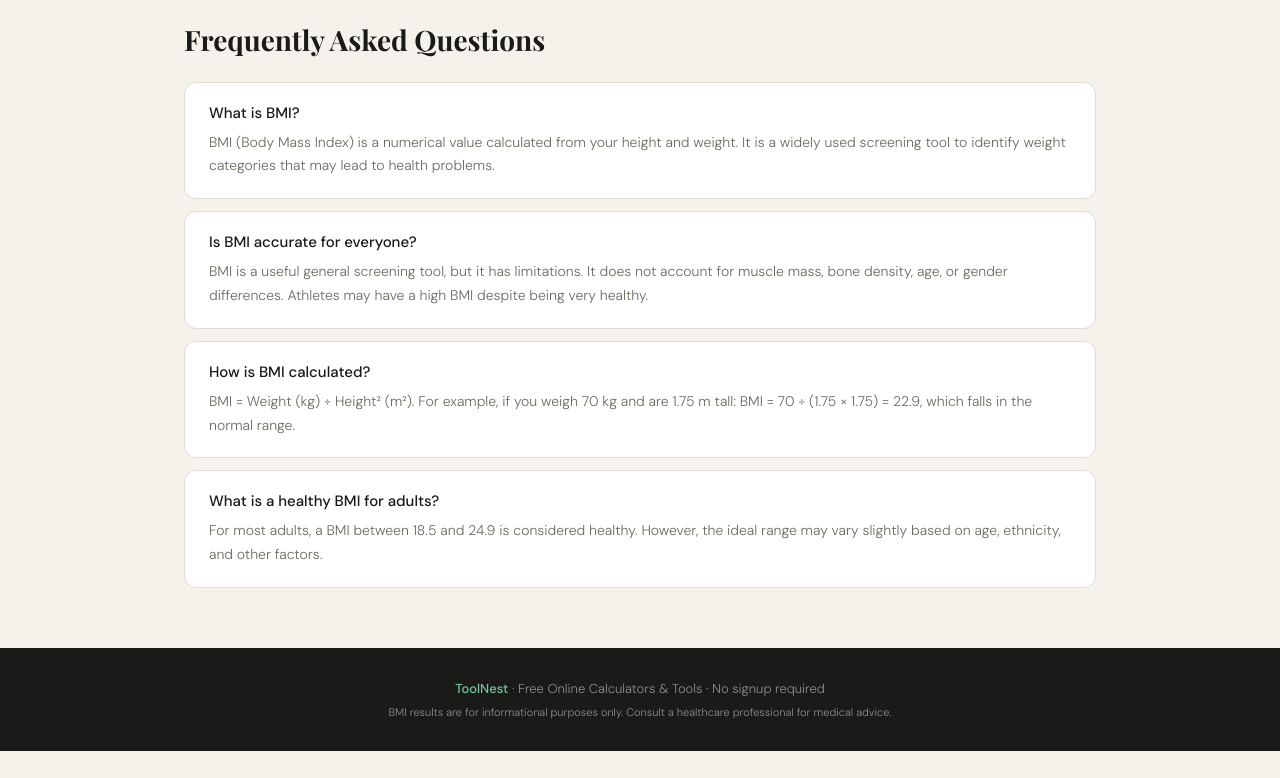
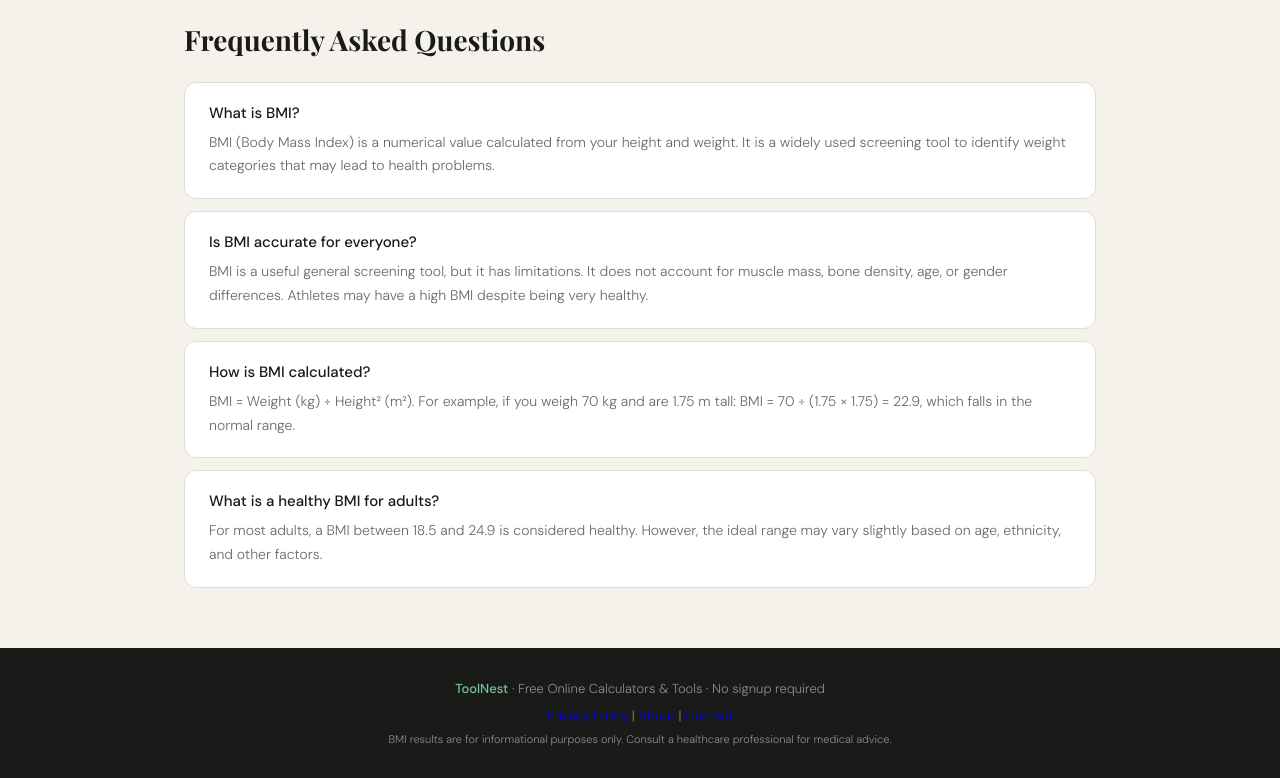
Before and after one commit to btech1023725-collab/bmi-calculator, a plain HTML site: page index.html in a window 1280 px wide. Shown: the part 1706-2484 px from the top of the page. Before the commit the page ends 2457 px from the top, so only its background shows below. Drawn offline with nearby package versions, Linux system fonts and the light colour scheme.

Commit message:
Update index.html

```diff
--- a/index.html
+++ b/index.html
@@ -764,7 +764,12 @@
 
 <footer>
   <strong>ToolNest</strong> · Free Online Calculators & Tools · No signup required<br>
-  <span style="font-size:11px;margin-top:8px;display:block;">BMI results are for informational purposes only. Consult a healthcare professional for medical advice.</span>
+  <div style="margin-top:10px;">
+    <a href="privacy.html">Privacy Policy</a> |
+    <a href="about.html">About</a> |
+    <a href="contact.html">Contact</a>
+  </div>
+ <span style="font-size:11px;margin-top:8px;display:block;">BMI results are for informational purposes only. Consult a healthcare professional for medical advice.</span>
 </footer>
 
 <script>
```
